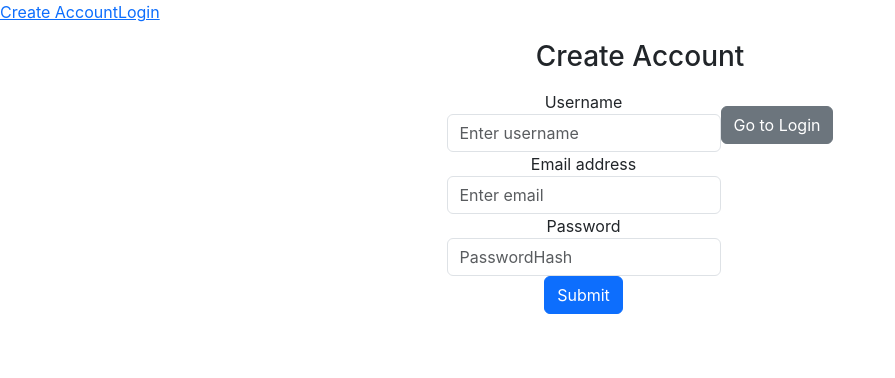
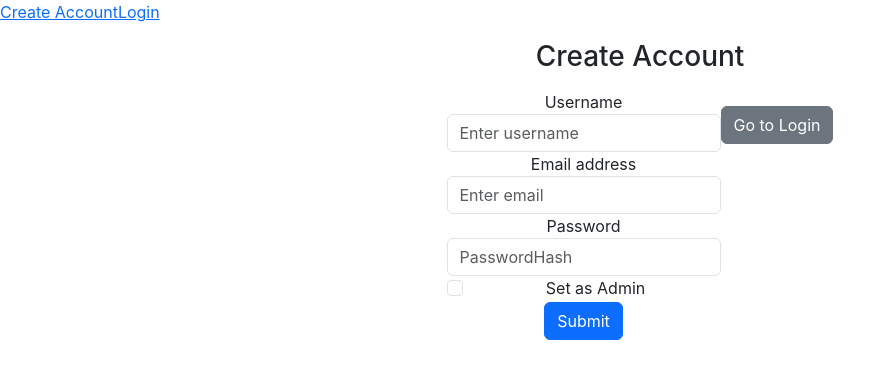
Before and after one commit to RyanHalliwellAI/MedFullStack, a React (Create React App) app in the folder UI/med-ui/: page / in a window 1280 px wide. Shown: the top 378 px of the page, without its empty margins (0-895 px from the left). Built offline with nearby package versions, Linux system fonts and the light colour scheme.

Commit message:
Adding permissions to sql

```diff
--- a/UI/med-ui/src/CreateAccount.js
+++ b/UI/med-ui/src/CreateAccount.js
@@ -9,6 +9,7 @@ function CreateAccount() {
   const [email, setEmail] = useState('');
   const [passwordHash, setPassword] = useState('');
   const [message, setMessage] = useState('');
+  const [role, setRole] = useState('user');
 
   // preventing default event listener
   const handleSubmit = async (e) => {
@@ -20,7 +21,7 @@ function CreateAccount() {
       headers: {
         'Content-Type': 'application/json',
       },
-      body: JSON.stringify({ username, email, passwordHash }),
+      body: JSON.stringify({ username, email, passwordHash, userRole: role }),
     });
     const result = await response.text();
     setMessage(result);
@@ -67,6 +68,18 @@ function CreateAccount() {
             onChange={(e) => setPassword(e.target.value)}
              />
           </div>
+          <div className="form-group form-check">
+            <input
+              type="checkbox"
+              className="form-check-input"
+              id="roleCheck"
+              checked={role === 'admin'}
+              onChange={(e) => setRole(e.target.checked ? 'admin' : 'user')}
+            />
+            <label className="form-check-label" htmlFor="roleCheck">
+              Set as Admin
+            </label>
+          </div>
           <button type="submit" className="btn btn-primary">Submit</button>
         </form>
         {message && <p>{message}</p>}
```
Also changed, not shown: 12 other files (tests, documents, lock files or other folders).
